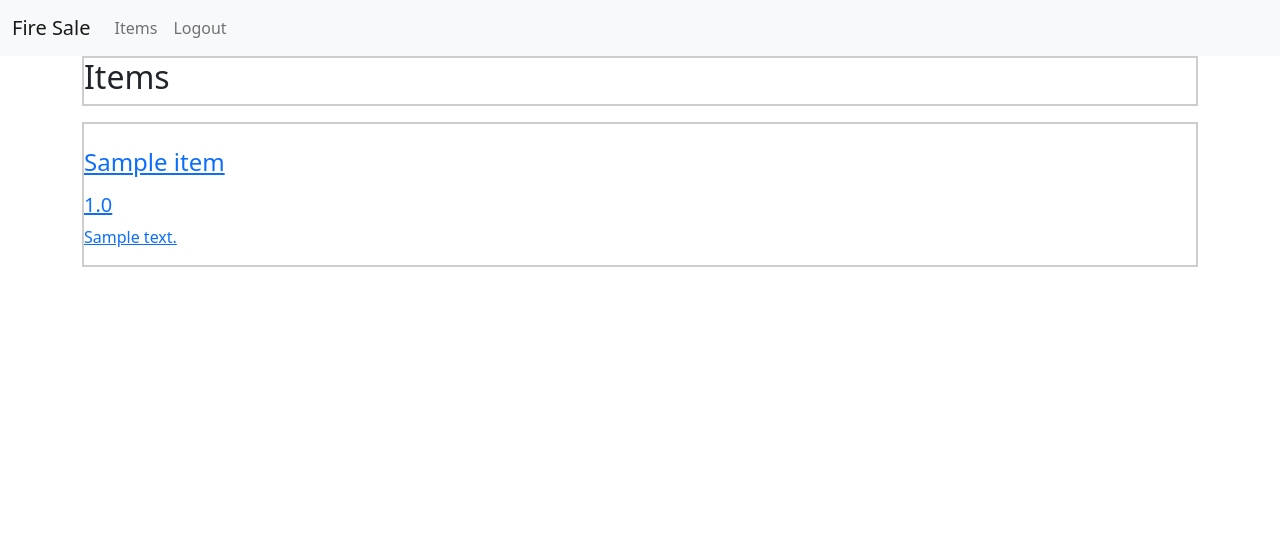
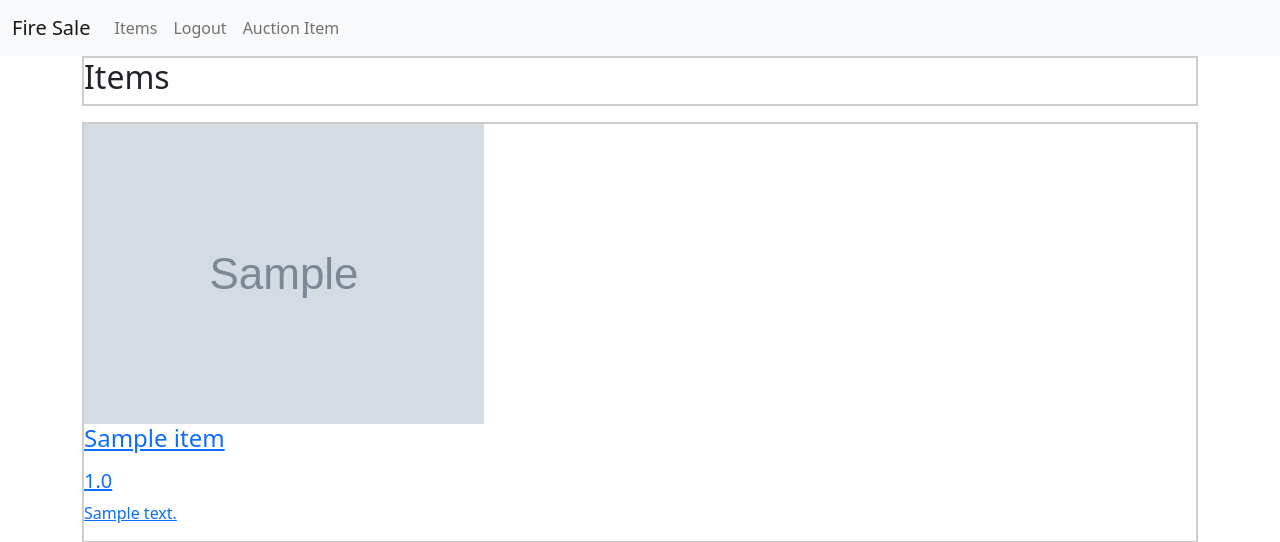
Before and after one commit to gisli91/verklegt2, a Django app: page /items/ in a window 1280 px wide. Shown: the top 542 px of the page. Run offline with Django 4.2, Linux system fonts and the light colour scheme; a user stored in the database is signed in; tables that the repository leaves empty hold one stand-in row (values such as "Sample post"); grey boxes marked "Sample" are stand-in pictures.

```diff
--- a/item/views.py
+++ b/item/views.py
@@ -1,3 +1,4 @@
+from django.contrib.auth.decorators import login_required
 from django.shortcuts import render, redirect
 from item.forms.item_form import ItemCreateForm
 from item.models import Item, ItemImage
@@ -11,6 +12,8 @@ def index(request):
     context = {"items": Item.objects.all().order_by("name")}
     return render(request, "item/index.html", context)
 
+
+@login_required
 def auction_item(request):
     if request.method == "POST":
         form = ItemCreateForm(data=request.POST)
--- a/templates/base.html
+++ b/templates/base.html
@@ -18,9 +18,13 @@
                 <li class="nav-item">
                     <a class="nav-link" aria-current="page" href="{% url "item-index" %}" >Items</a>
                 </li>
+
                     {% if user.is_authenticated %}
                      <li class="nav-item">
                          <a class="nav-link" aria-current="page" href="{% url "logout" %}" >Logout</a>
+                    </li>
+                        <li class="nav-item">
+                         <a class="nav-link" aria-current="page" href="{% url "create_item" %}" >Auction Item</a>
                     </li>
                 {% else %}
                         <li class="nav-item">
--- a/templates/item/single_item.html
+++ b/templates/item/single_item.html
@@ -1,6 +1,6 @@
 <div class="well item">
     <a href="/items/{{ item.id }}">
-        <img class="item-img" src="{{ item.ItemImage_set.first.image }}" alt="">
+        <img class="item-img" src="{{ item.itemimage_set.first.image }}" />
         <h4>{{ item.name }}</h4>
         <p>{{ item.seller.name }}</p>
         <h5>{{ item.highest_bid }}</h5>
--- a/user/models.py
+++ b/user/models.py
@@ -7,4 +7,8 @@ from item.models import Item
 
 class Profile(models.Model):
     user = models.OneToOneField(User, on_delete=models.CASCADE)
-    profile_image = models.CharField(max_length=9999)
+    profile_image = models.ImageField(default="default.jpg", upload_to="profile_images")
+
+
+    def __str__(self):
+        return f"{self.user.username} Profile"
```
Also changed, not shown: item/migrations/0003_alter_item_date_posted.py (added), user/migrations/0002_alter_profile_profile_image.py (added).
